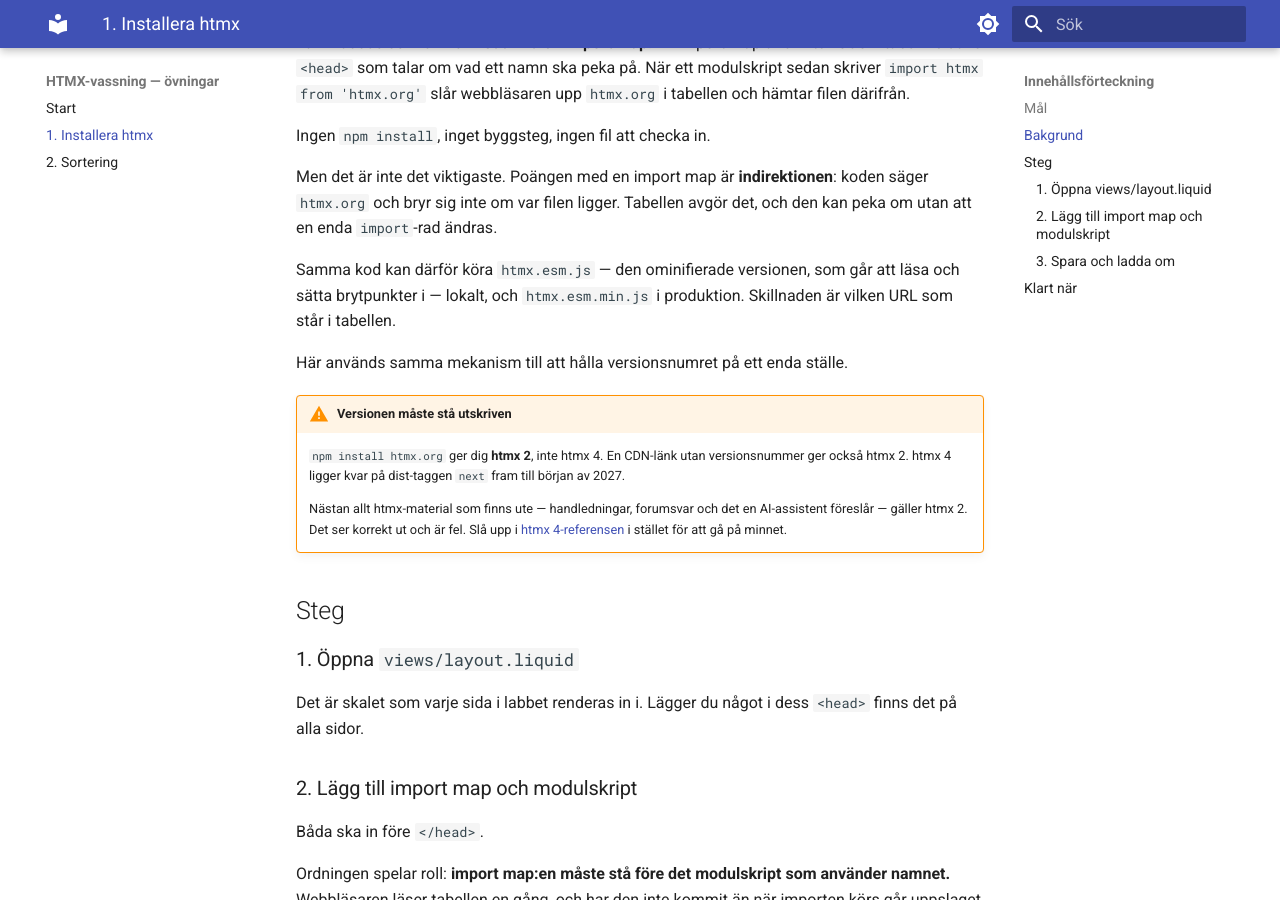
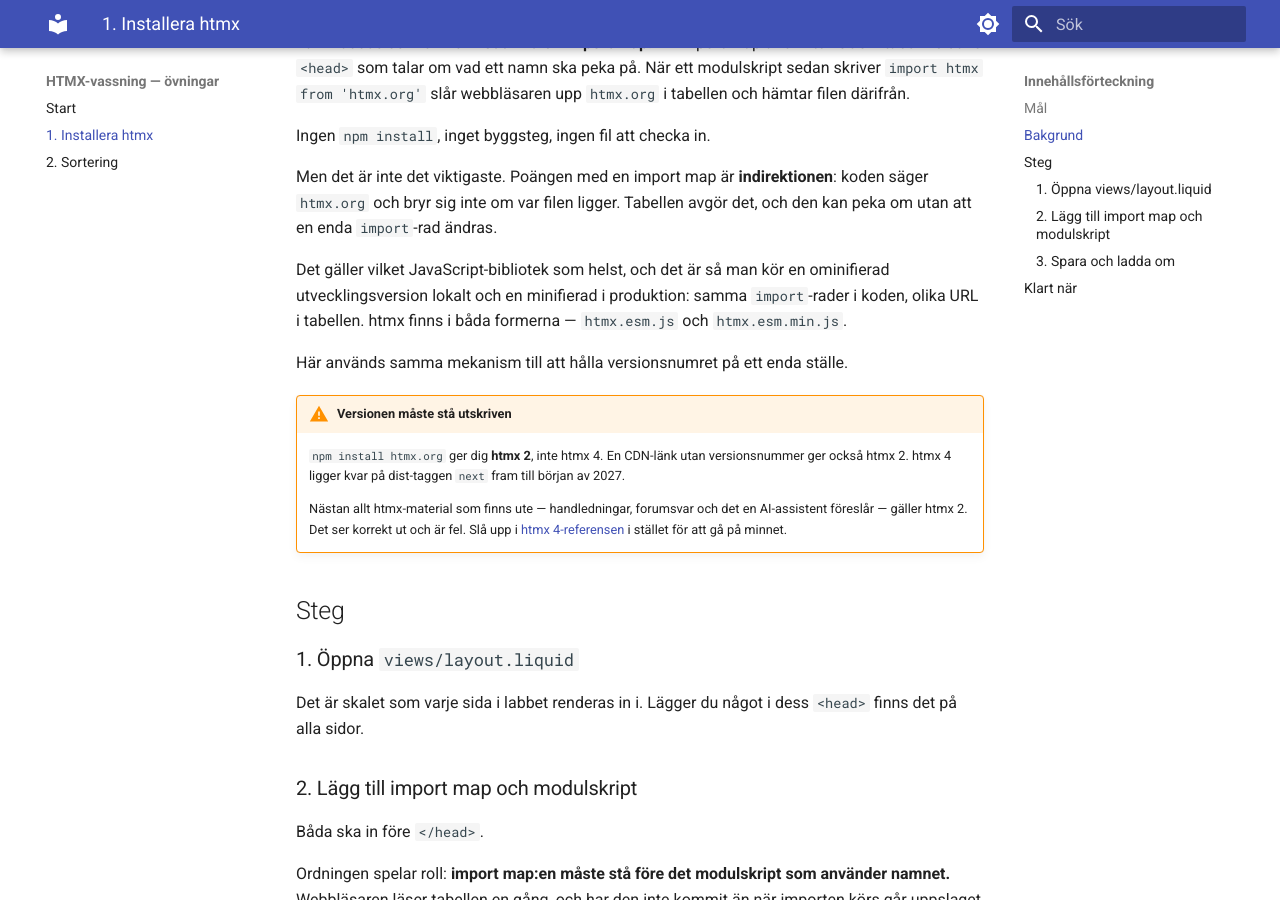
Before and after one commit to mickeb/htmx-vassning-lab, an MkDocs documentation site: the page built from exercises/01-import-map/README.md, in a window 1280 px wide and 900 px high, scrolled down 343 px. Built offline with MkDocs 1.6.1 and Material for MkDocs 9.7.7, drawn with Linux system fonts in a browser that asks for light colours.

Commit message:
Frame the dev/prod swap as a fact about import maps, not about htmx
The paragraph read as something htmx happens to allow. It is a property of
import maps and applies to any JavaScript library: same import lines in the
code, a different URL in the table, an unminified build locally and a minified
one in production.

The general statement now leads and htmx is the instance -- it ships both forms,
htmx.esm.js and htmx.esm.min.js, verified present at the pinned version.

```diff
--- a/exercises/01-import-map/README.md
+++ b/exercises/01-import-map/README.md
@@ -18,9 +18,10 @@ Men det är inte det viktigaste. Poängen med en import map är **indirektionen*
 koden säger `htmx.org` och bryr sig inte om var filen ligger. Tabellen avgör
 det, och den kan peka om utan att en enda `import`-rad ändras.
 
-Samma kod kan därför köra `htmx.esm.js` — den ominifierade versionen, som går
-att läsa och sätta brytpunkter i — lokalt, och `htmx.esm.min.js` i produktion.
-Skillnaden är vilken URL som står i tabellen.
+Det gäller vilket JavaScript-bibliotek som helst, och det är så man kör en
+ominifierad utvecklingsversion lokalt och en minifierad i produktion: samma
+`import`-rader i koden, olika URL i tabellen. htmx finns i båda formerna —
+`htmx.esm.js` och `htmx.esm.min.js`.
 
 Här används samma mekanism till att hålla versionsnumret på ett enda ställe.
 
```
Also changed, not shown: 2 other files.
